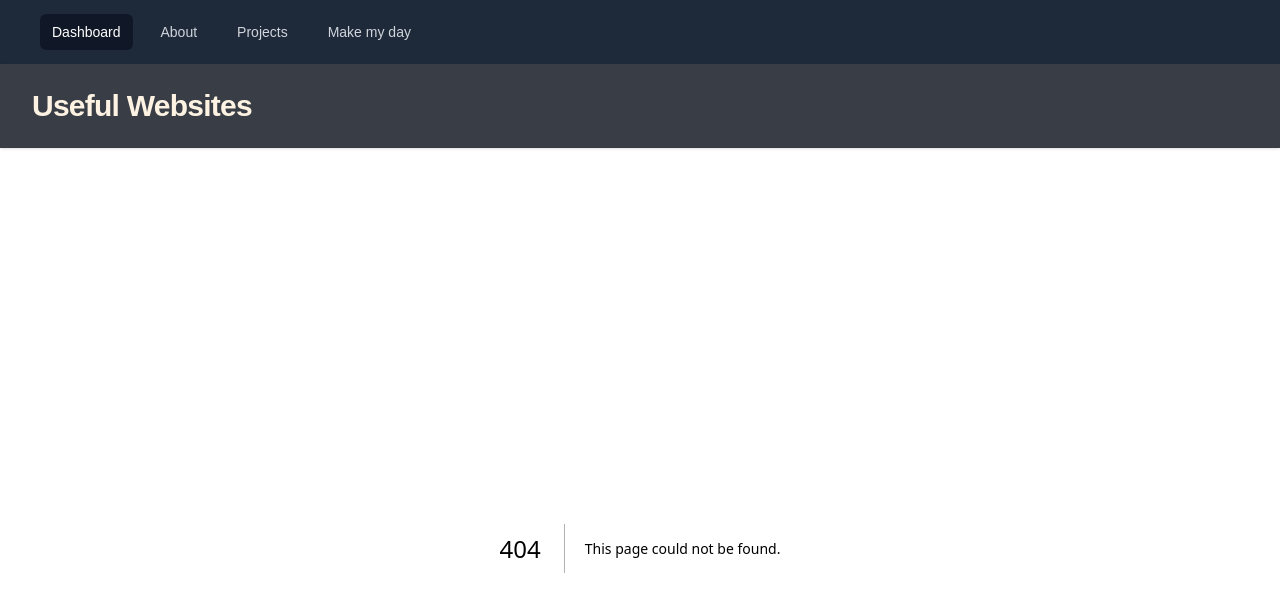
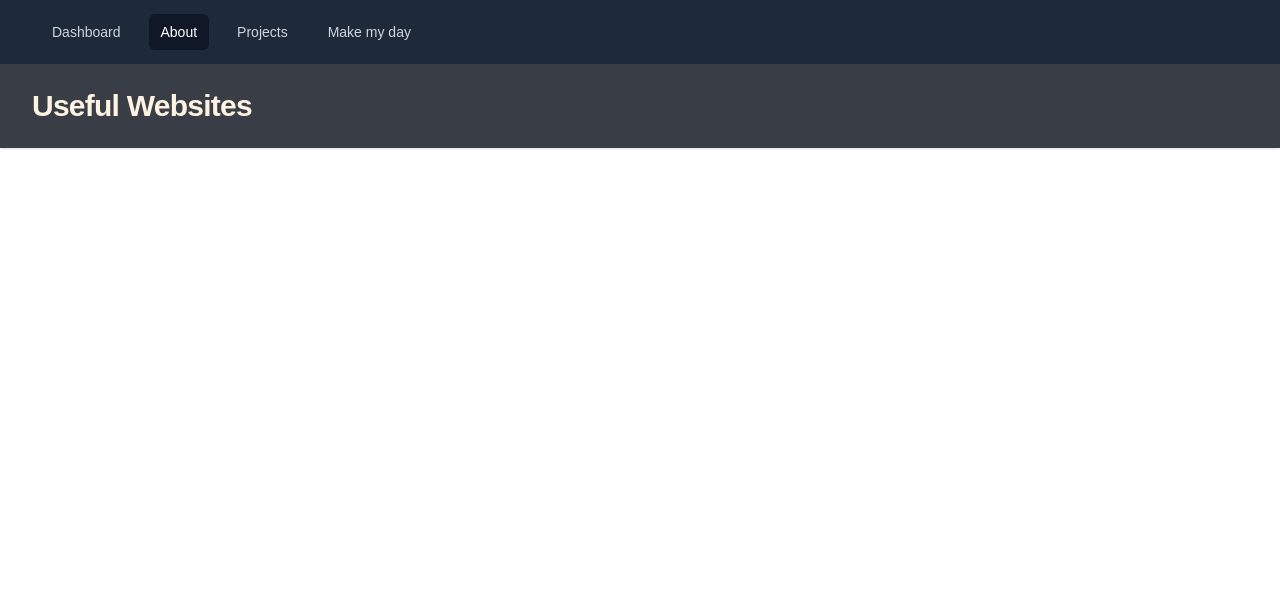
Before and after one commit to Milosavljevichh/useful_websites, a Next.js app: page /pages/about in a window 1280 px wide. Before the commit this address had no page. Shown: the top 612 px of the page. Built offline with nearby package versions, Linux system fonts and the light colour scheme.

Commit message:
added navigation

```diff
--- a/src/app/components/Header.js
+++ b/src/app/components/Header.js
@@ -1,18 +1,24 @@
+"use client"
+
 import { Disclosure, DisclosureButton, DisclosurePanel, Menu, MenuButton, MenuItem, MenuItems } from '@headlessui/react'
 import { Bars3Icon, BellIcon, XMarkIcon } from '@heroicons/react/24/outline'
+import Link from 'next/link'
+import { usePathname } from 'next/navigation'
 
-const navigation = [
-  { name: 'Dashboard', href: '#', current: true },
-  { name: 'About', href: '#', current: false },
-  { name: 'Projects', href: '#', current: false },
-  { name: 'Make my day', href: '#', current: false },
+let navigation = [
+  { name: 'Dashboard', href: '/' },
+  { name: 'About', href: '/pages/about' },
+  { name: 'Projects', href: '/pages/projects' },
+  { name: 'Make my day', href: '#' },
 ]
+
 
 function classNames(...classes) {
   return classes.filter(Boolean).join(' ')
 }
 
 export default function Header(){
+    let pathname = usePathname()
     return(
         <>
             <Disclosure as="nav" className="bg-gray-800">
@@ -21,19 +27,21 @@ export default function Header(){
                 <div className="flex items-center">
                     <div className="hidden md:block">
                     <div className="ml-10 flex items-baseline space-x-4">
-                        {navigation.map((item) => (
-                        <a
+                        {navigation.map((item) => {
+                        return (
+                            <Link
                                 key={item.name}
                                 href={item.href}
                                 aria-current={item.current ? 'page' : undefined}
                                 className={classNames(
-                            item.current ? 'bg-gray-900 text-white' : 'text-gray-300 hover:bg-gray-700 hover:text-white',
+                                pathname === item.href ? 'bg-gray-900 text-white' : 'text-gray-300 hover:bg-gray-700 hover:text-white',
                                 'rounded-md px-3 py-2 text-sm font-medium',
                                 )}
                             >
                                 {item.name}
-                        </a>
-                        ))}
+                            </Link>
+                        )
+                        })}
                     </div>
                     </div>
                 </div>
```
Also changed, not shown: src/app/pages/about/page.js (added, +7 -0 lines), src/app/pages/projects/page.js (added, +7 -0 lines). Lines whose indentation alone changed are shown as unchanged.
